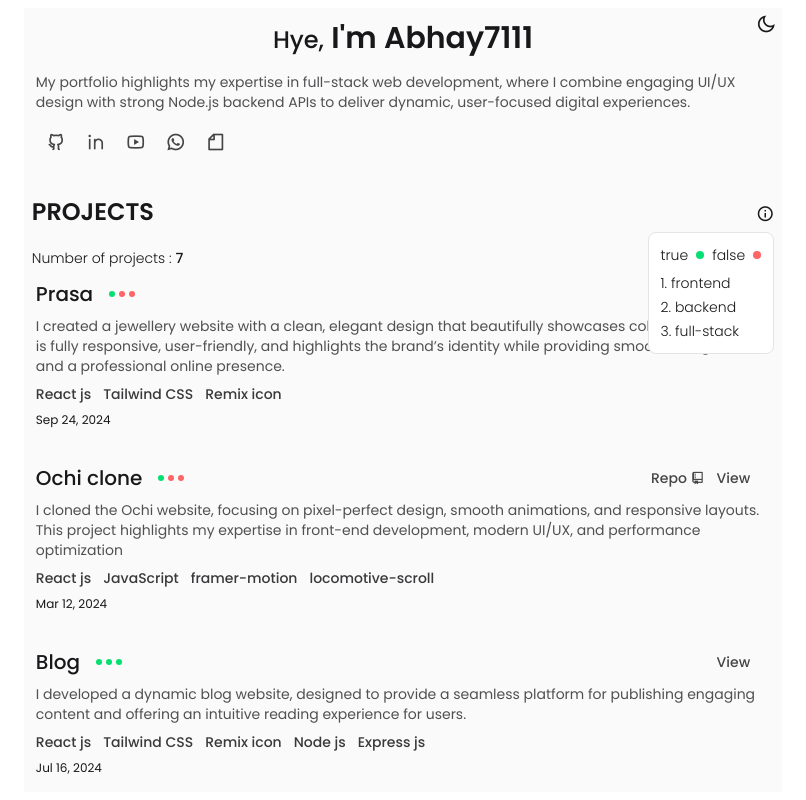
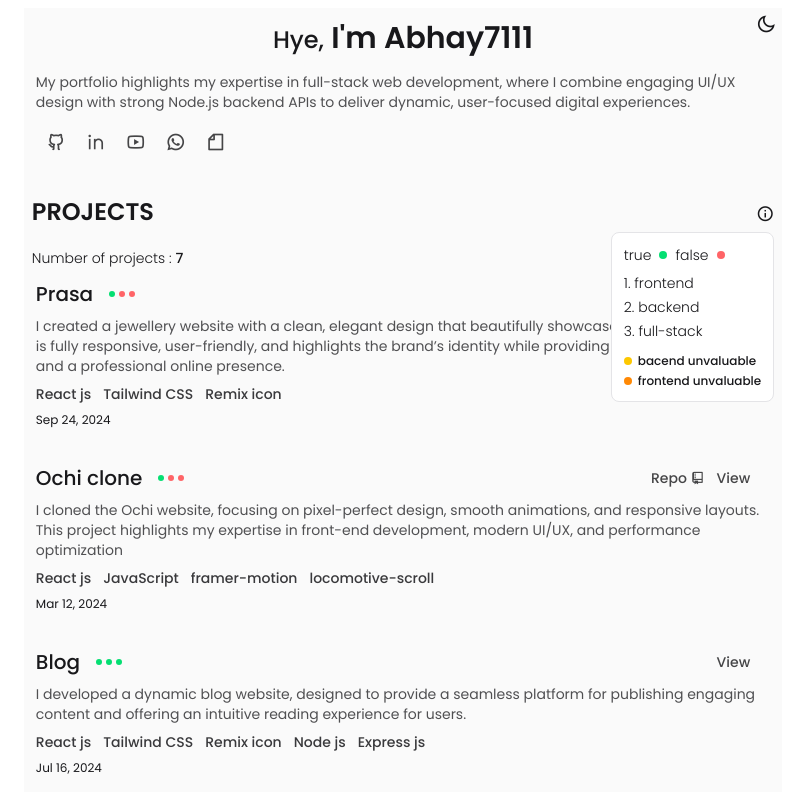
Before and after one commit to Abhay7111/Portfolio-readme, a React (Vite) app: page / in a window 1280 px wide. Both pictures are taken after a click on the icon 1002 px from the left and 214 px from the top of the page. Shown: the whole page, without its empty margins (237-1043 px from the left). Built offline with nearby package versions, Linux system fonts and the light colour scheme; some icons are missing.

Commit message:
updating for information

```diff
--- a/src/Components/home.jsx
+++ b/src/Components/home.jsx
@@ -342,7 +342,7 @@ function home() {
                </div>
                {/* 2nd */}
                     <h1 className='text-2xl font-semibold uppercase mb-3 w-full flex items-center justify-between'><span className='dark:text-zinc-300'>Projects</span> <span className='relative'><i onClick={() => setinfoopen ((prev) => !prev)} className='ri-information-line text-lg font-light cursor-pointer'></i>
-                         {infoopen && <div className='w-fit h-fit z-50 p-3 rounded-lg bg-white dark:bg-zinc-900 border border-zinc-200 dark:border-zinc-700 absolute right-0 top-full mt-1'>
+                         {infoopen && <div className='max-w-60 min-w-fit h-fit z-50 p-3 rounded-lg bg-white dark:bg-zinc-900 border border-zinc-200 dark:border-zinc-700 absolute right-0 top-full mt-1'>
                                    <span className='flex items-center justify-start gap-2'>
                                         <p className='text-sm font-light lowercase'>true</p>
                                         <div className='size-2 bg-green-400 rounded-full'></div>
@@ -352,7 +352,15 @@ function home() {
                                    <div className='flex flex-col items-start gap-1 lowercase text-sm font-light mt-2'>
                                         <p className='text-nowrap'>1. frontend</p>
                                         <p className='text-nowrap'>2. backend</p>
-                                        <p className='text-nowrap'>3. full-stack</p>
+                                        <p className='text-nowrap pb-2'>3. full-stack</p>
+                                        <p className='flex items-center gap-1.5'>
+                                        <div className='size-2 bg-yellow-400 rounded-full'></div>
+                                        <p className='text-xs font-medium text-nowrap'>Bacend unvaluable</p>
+                                        </p>
+                                        <p className='flex items-center gap-1.5'>
+                                        <div className='size-2 bg-orange-400 rounded-full'></div>
+                                        <p className='text-xs font-medium text-nowrap'>Frontend unvaluable</p>
+                                        </p>
                                    </div>
                               </div>}
                     </span></h1>
```
